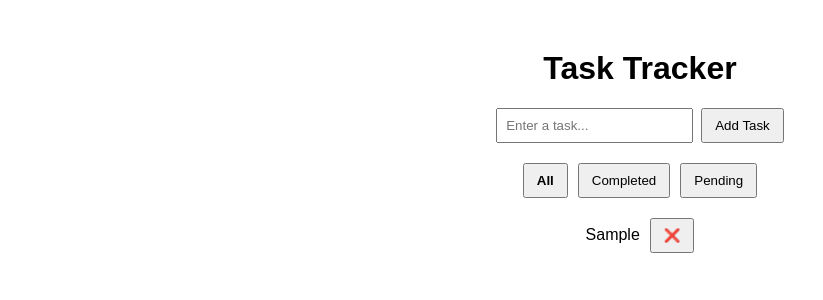
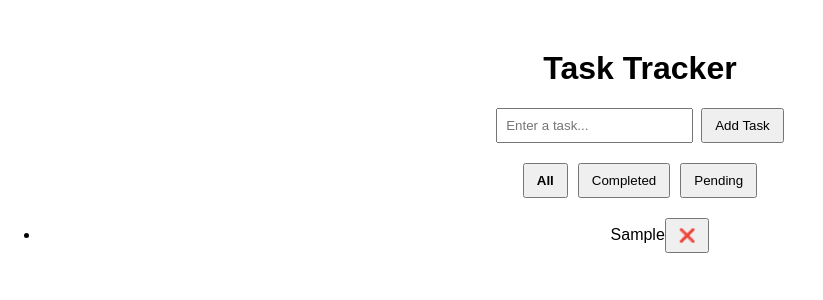
Before and after one commit to cmdanx404/task-tracker, a React (Create React App) app: page / in a window 1280 px wide. Both pictures are taken after typing "Sample" into the empty fields and a click on the button "Add Task". Shown: the top 300 px of the page, without its empty margins (0-823 px from the left). Built offline with nearby package versions, Linux system fonts and the light colour scheme; the HTML template or start-up script is replaced by a standard one.

Commit message:
feat: add empty state messages for task list filters

```diff
--- a/src/App.js
+++ b/src/App.js
@@ -37,7 +37,7 @@ function App() {
     setTasks(tasks.filter((task) => task.id !== id));
   };
 
-  // Filter tasks
+  // Apply filter to tasks
   const filteredTasks = tasks.filter((task) => {
     if (filter === "completed") return task.completed;
     if (filter === "pending") return !task.completed;
@@ -49,7 +49,12 @@ function App() {
       <h1>Task Tracker</h1>
       <TaskInput addTask={addTask} />
       <FilterButtons setFilter={setFilter} filter={filter} />
-      <TaskList tasks={filteredTasks} toggleTask={toggleTask} deleteTask={deleteTask} />
+      <TaskList
+        tasks={filteredTasks}
+        toggleTask={toggleTask}
+        deleteTask={deleteTask}
+        filter={filter} // 👈 pass filter here
+      />
     </div>
   );
 }
--- a/src/components/TaskList.js
+++ b/src/components/TaskList.js
@@ -1,20 +1,30 @@
 import React from "react";
-import TaskItem from "./TaskItem";
 
-function TaskList({ tasks, toggleTask, deleteTask }) {
+function TaskList({ tasks, toggleTask, deleteTask, filter }) {
+  // Show messages depending on filter and tasks length
   if (tasks.length === 0) {
-    return <p>No tasks yet, add one above 👆</p>;
+    if (filter === "all") {
+      return <p>No tasks yet, add one above 👆</p>;
+    } else {
+      return <p>No tasks found</p>;
+    }
   }
 
   return (
-    <ul style={{ listStyle: "none", padding: 0 }}>
+    <ul>
       {tasks.map((task) => (
-        <TaskItem
-          key={task.id}
-          task={task}
-          toggleTask={toggleTask}
-          deleteTask={deleteTask}
-        />
+        <li key={task.id}>
+          <span
+            onClick={() => toggleTask(task.id)}
+            style={{
+              textDecoration: task.completed ? "line-through" : "none",
+              cursor: "pointer",
+            }}
+          >
+            {task.text}
+          </span>
+          <button onClick={() => deleteTask(task.id)}>❌</button>
+        </li>
       ))}
     </ul>
   );
```
